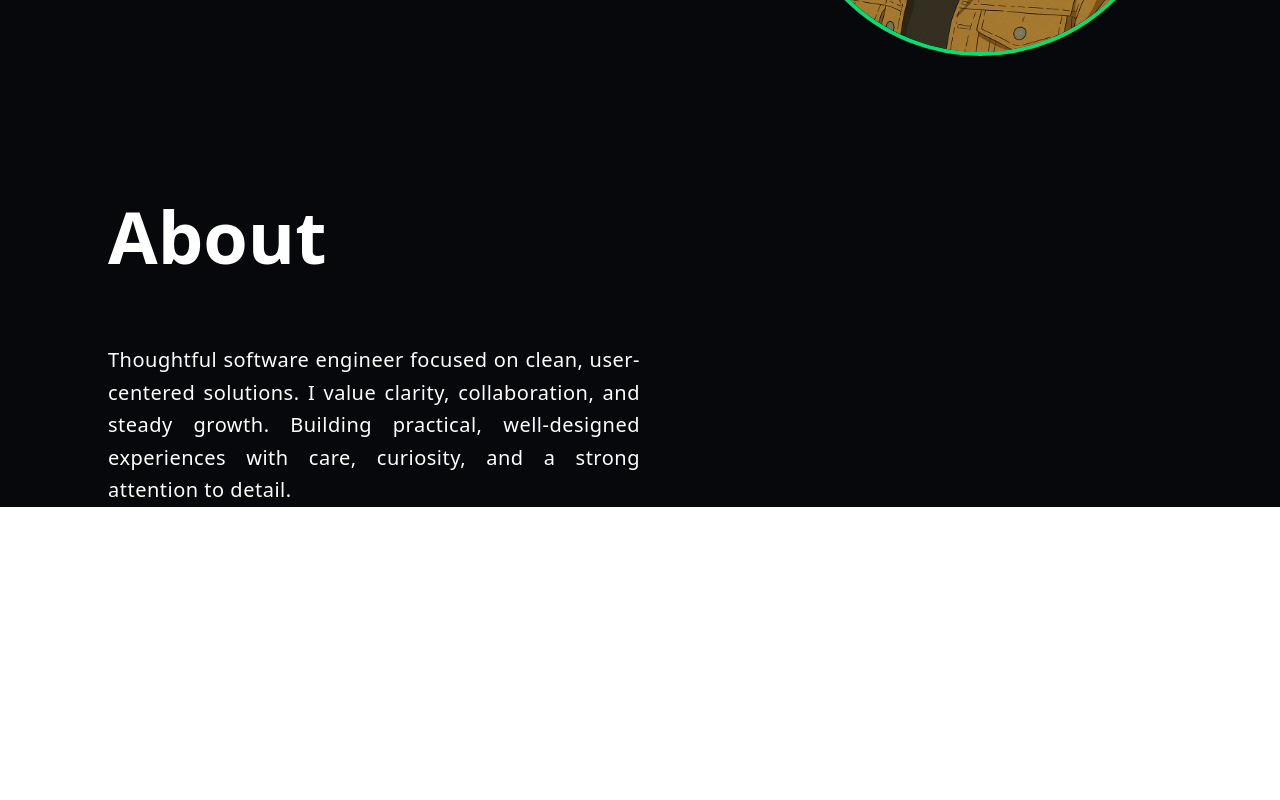
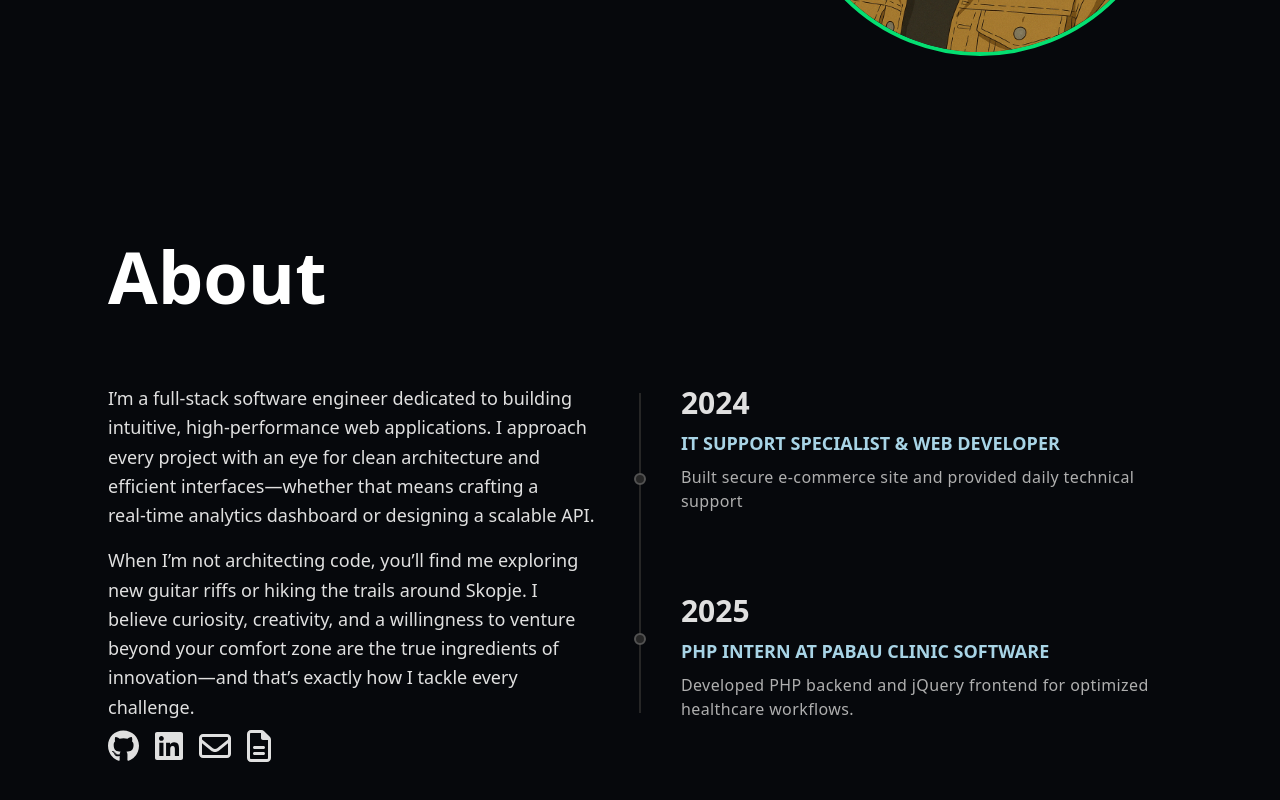
Before and after one commit to ivanmitkovski00/ivanmitkovski.dev, a React (Vite) app: page / in a window 1280 px wide. Shown: the part 520-1320 px from the top of the page. Before the commit the page ends 1027 px from the top, so only its background shows below. Built offline with nearby package versions, Linux system fonts and the light colour scheme.

Commit message:
About section, base design completed

```diff
--- a/package.json
+++ b/package.json
@@ -10,6 +10,11 @@
     "preview": "vite preview"
   },
   "dependencies": {
+    "@fortawesome/fontawesome-svg-core": "^6.7.2",
+    "@fortawesome/free-brands-svg-icons": "^6.7.2",
+    "@fortawesome/free-regular-svg-icons": "^6.7.2",
+    "@fortawesome/free-solid-svg-icons": "^6.7.2",
+    "@fortawesome/react-fontawesome": "^0.2.2",
     "motion": "^12.7.4",
     "react": "^19.0.0",
     "react-dom": "^19.0.0"
--- a/src/App.tsx
+++ b/src/App.tsx
@@ -4,7 +4,7 @@ import About from "./components/About";
 
 function App() {
   return (
-    <div className="sm:px-5 md:px-20 bg-[#06080c] h-full relative noise-background">
+    <div className="sm:px-5 md:px-20 bg-[#06080c] h-full relative">
       <Header />
       <Hero />
       <About />
--- a/src/components/About.tsx
+++ b/src/components/About.tsx
@@ -1,15 +1,84 @@
+import VerticalTimeline from "./VerticalTimeline";
+import Experience from "./Experience";
+import { FontAwesomeIcon } from "@fortawesome/react-fontawesome";
+import { faGithub } from "@fortawesome/free-brands-svg-icons";
+import { faLinkedin } from "@fortawesome/free-brands-svg-icons";
+import { faEnvelope } from "@fortawesome/free-regular-svg-icons";
+import { faFileLines } from "@fortawesome/free-regular-svg-icons";
 export default function About() {
   return (
-    <div className="px-7 mt-18">
+    <div className="px-7 py-10 mt-18">
       <h3 className="text-white text-7xl font-semibold">About</h3>
-      <div className="w-1/2 mt-18">
-        <p className="text-white text-lg md:text-xl text-justify font-thin leading-relaxed tracking-wide">
-          Thoughtful software engineer focused on clean, user-centered
-          solutions. I value clarity, collaboration, and steady growth. Building
-          practical, well-designed experiences with care, curiosity, and a
-          strong attention to detail.
-          <div></div>
-        </p>
+      <div className="flex items-center space-x-10 mt-18">
+        <div className="w-1/2">
+          <div className="max-w-2xl mx-auto text-[#E0E0E0]">
+            <p className=" text-base md:text-lg font-light leading-relaxed tracking-normal text-left">
+              I’m a full‑stack software engineer dedicated to building
+              intuitive, high‑performance web applications. I approach every
+              project with an eye for clean architecture and efficient
+              interfaces—whether that means crafting a real‑time analytics
+              dashboard or designing a scalable API.
+            </p>
+            <p className=" text-base md:text-lg font-light leading-relaxed tracking-normal mt-4 text-left">
+              When I’m not architecting code, you’ll find me exploring new
+              guitar riffs or hiking the trails around Skopje. I believe
+              curiosity, creativity, and a willingness to venture beyond your
+              comfort zone are the true ingredients of innovation—and that’s
+              exactly how I tackle every challenge.
+            </p>
+          </div>
+        </div>
+        <VerticalTimeline />
+        <div className="space-y-20 w-1/2">
+          <Experience
+            experience="IT SUPPORT SPECIALIST & WEB DEVELOPER"
+            year={2024}
+            description="Built secure e-commerce site and provided daily technical support"
+            link="https://www.articbreezesystems.com/"
+          />
+          <Experience
+            experience="PHP INTERN AT PABAU CLINIC SOFTWARE"
+            year={2025}
+            description="Developed PHP backend and jQuery frontend for optimized healthcare workflows."
+            link="https://pabau.com/"
+          />
+        </div>
+      </div>
+      <div id="links" className="flex w-fit space-x-4 py-2 z-50 relative">
+        <a
+          href="https://github.com/ivanmitkovski00"
+          target="_blank"
+          rel="noopener noreferrer"
+          className="hover:scale-110 transition-transform duration-200"
+          title="GitHub Profile"
+        >
+          <FontAwesomeIcon icon={faGithub} size="2x" color="#E0E0E0" />
+        </a>
+        <a
+          href="https://www.linkedin.com/in/ivan-mitkovski-483555270/"
+          target="_blank"
+          rel="noopener noreferrer"
+          className="hover:scale-110 transition-transform duration-200"
+          title="LinkedIn Profile"
+        >
+          <FontAwesomeIcon icon={faLinkedin} size="2x" color="#E0E0E0" />
+        </a>
+        <a
+          href="mailto:ivanmitkovski2@gmail.com"
+          className="hover:scale-110 transition-transform duration-200"
+          title="Email"
+        >
+          <FontAwesomeIcon icon={faEnvelope} size="2x" color="#E0E0E0" />
+        </a>
+        <a
+          href="public\Ivan Mitkovski - cv.pdf"
+          target="_blank"
+          rel="noopener noreferrer"
+          className="hover:scale-110 transition-transform duration-200"
+          title="Resume"
+        >
+          <FontAwesomeIcon icon={faFileLines} size="2x" color="#E0E0E0" />
+        </a>
       </div>
     </div>
   );
--- /dev/null
+++ b/src/components/Experience.tsx
@@ -0,0 +1,35 @@
+type ExperienceProps = {
+  experience: string;
+  year: string | number;
+  description: string;
+  link: string;
+};
+
+export default function Experience({
+  experience,
+  year,
+  description,
+  link,
+}: ExperienceProps) {
+  return (
+    <article className="space-y-2 relative">
+      <time
+        className="text-[#E0E0E0] text-3xl font-semibold block"
+        dateTime={typeof year === "number" ? year.toString() : undefined}
+      >
+        {year}
+      </time>
+      <a
+        href={link}
+        target="_blank"
+        rel="noopener noreferrer"
+        className="uppercase text-[#a8d4e6] font-semibold text-lg hover:underline hover:text-[#d0f0ff] transition-colors duration-200 block z-20"
+      >
+        {experience}
+      </a>
+      <p className="text-[#afafaf] tracking-wide text-base">
+        {description}
+      </p>
+    </article>
+  );
+}
--- /dev/null
+++ b/src/components/VerticalTimeline.tsx
@@ -0,0 +1,8 @@
+export default function VerticalTimeline() {
+  return (
+    <div className="relative w-[2px] h-80 bg-neutral-800">
+      <div className="absolute left-1/2 top-1/4 transform -translate-x-1/2 w-3 h-3 bg-neutral-800 border-2 border-neutral-600 rounded-full" />
+      <div className="absolute left-1/2 top-3/4 transform -translate-x-1/2 w-3 h-3 bg-neutral-800 border-2 border-neutral-600 rounded-full" />
+    </div>
+  );
+}
```
Also changed, not shown: 2 other files (tests, documents, lock files or other folders).
